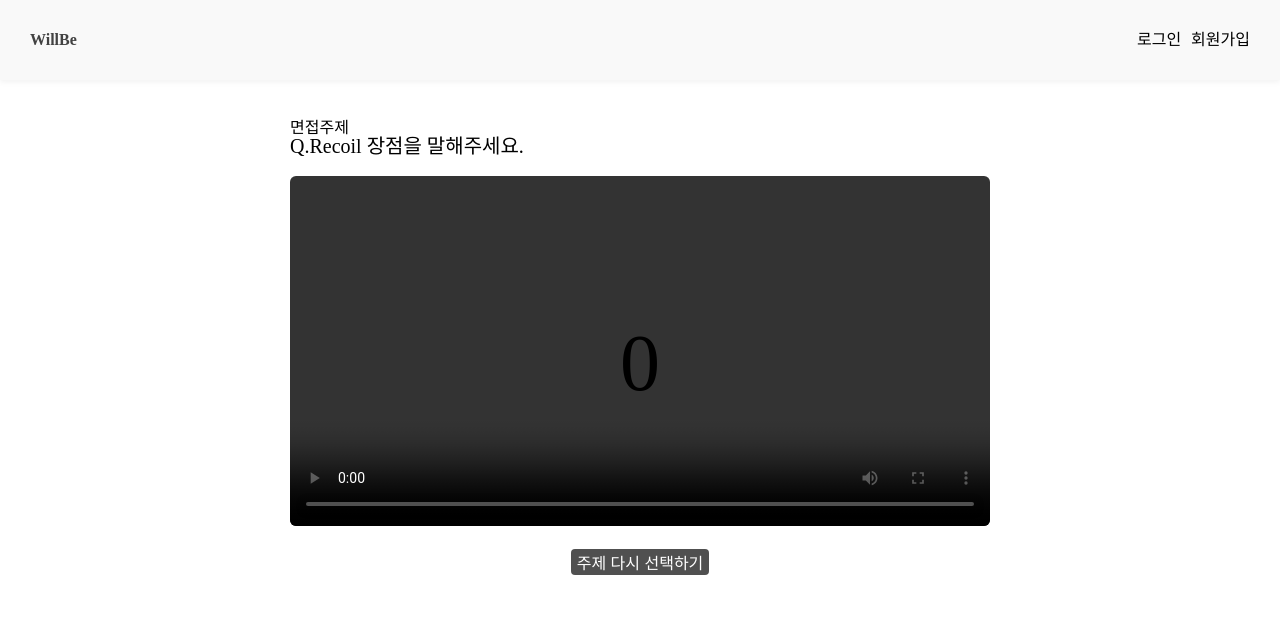
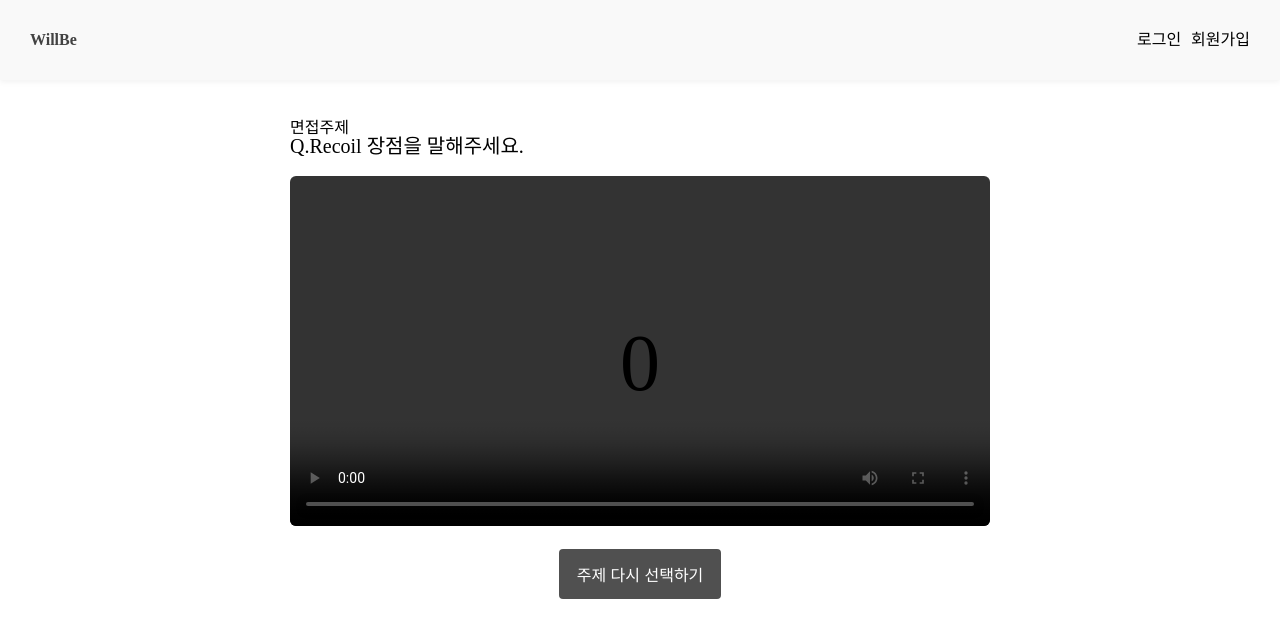
Before and after one commit to Will-BE-Developer/Frontend, a React (Create React App) app: page /interview/recording in a window 1280 px wide. Shown: the top 638 px of the page. Built offline with nearby package versions, Linux system fonts and the light colour scheme; no server answers; a web font is replaced by a local one.

Commit message:
Feat: UI-button 수정 & 카테고리 불러오기 api적용

```diff
--- a/src/components/UI/GlobalButton.jsx
+++ b/src/components/UI/GlobalButton.jsx
@@ -10,7 +10,7 @@ const GlobalButton = (props) => {
     margin,
     background,
     padding,
-    width,
+    _width,
     border,
   } = props;
 
@@ -19,7 +19,7 @@ const GlobalButton = (props) => {
     color,
     background,
     padding,
-    width,
+    _width,
     border,
   };
 
@@ -35,7 +35,7 @@ GlobalButton.defaultProps = {
   text: false,
   background: false,
   padding: false,
-  width: false,
+  _width: false,
   border: false,
   onClick: () => {},
   color: "white",
@@ -46,26 +46,23 @@ const Button = styled.button`
   ${({ theme }) => {
     const { colors, device, calRem } = theme;
     return css`
-      width: ${(props) => (props.width ? props.width : "max-content")}
+      width: ${(props) => (props._width ? props._width : "max-content")};
       height: 50px;
       border-radius: 4px;
-      border: ${(props) => (props.border ? props.border : "none")}
-      padding: ${(props) => (props.padding ? props.padding : "11px 18px")}
-      ${(props) =>
-        props.margin ? `margin: ${props.margin};` : "margin-bottom: 12px;"}
+      border: ${(props) => (props.border ? props.border : "")};
+      padding: ${(props) => (props.padding ? props.padding : "11px 18px")};
+      margin: ${(props) => (props.margin ? props.margin : "")};
       font-size: ${calRem(16)};
-      ${(props) =>
-        props.color ? `color: ${props.color};` : `color: ${colors.white};`}
-      ${(props) =>
-        props.background
-          ? `background: ${props.background};`
-          : `background: ${colors.darkGrey};`}
+      color: ${(props) => (props.color ? props.color : colors.white)};
+      background: ${(props) =>
+        props.background ? props.background : colors.darkGrey};
       ${device.mobile} {
         height: 30px;
         font-size: ${calRem(12)};
       }
       &:hover {
-        background: ${colors.mediumGrey};
+        background: ${(props) =>
+          props.background ? colors.mediumGrey : props.background};
       }
     `;
   }}//
--- a/src/pages/InterviewRecording.jsx
+++ b/src/pages/InterviewRecording.jsx
@@ -1,5 +1,5 @@
 import { useState, useRef, useEffect, useCallback } from "react";
-import { useNavigate } from "react-router-dom";
+import { useNavigate, useLocation } from "react-router-dom";
 import RecordRTC from "recordrtc";
 import Countdown from "react-countdown";
 import Timer from "react-timer-wrapper";
@@ -8,8 +8,10 @@ import styled from "styled-components";
 import { BsAlarm, BsStopCircle } from "react-icons/bs";
 import GlobalButton from "../components/UI/GlobalButton";
 import InterviewForm from "../components/interview/InterviewForm";
+import instance from "../apis/axios";
 
 const InterviewRecording = () => {
+  const { state } = useLocation();
   const navigate = useNavigate();
   const videoRef = useRef(null);
   const recorderRef = useRef(null);
@@ -18,6 +20,9 @@ const InterviewRecording = () => {
   const [isStart, setIsStart] = useState(false);
   const [isEnd, setIsEnd] = useState(false);
   const [time, setTime] = useState();
+  const [question, setQuestion] = useState();
+
+  console.log(question);
 
   const recordingHandler = useCallback(async () => {
     try {
@@ -60,6 +65,15 @@ const InterviewRecording = () => {
       return;
     }
 
+    instance
+      .get(`/api/questions/${state}`)
+      .then((res) => {
+        setQuestion(res.data);
+      })
+      .catch((err) => {
+        console.log(err);
+      });
+
     const timer = setTimeout(() => {
       recordingHandler();
     }, 5000);
@@ -67,7 +81,7 @@ const InterviewRecording = () => {
     return () => {
       clearTimeout(timer);
     };
-  }, [recordingHandler, isEnd]);
+  }, [recordingHandler, isEnd, state]);
 
   const stopRecordingHandler = () => {
     recorderRef.current.stopRecording(() => {
--- a/src/pages/InterviewTopic.jsx
+++ b/src/pages/InterviewTopic.jsx
@@ -1,30 +1,30 @@
 import styled from "styled-components";
-import { useState } from "react";
+import { useState, useEffect } from "react";
 import { useNavigate } from "react-router-dom";
 import { HiChevronRight } from "react-icons/hi";
-
-const TOPIC = [
-  "면접주제 1",
-  "면접주제 2",
-  "면접주제 3",
-  "면접주제 4",
-  "면접주제 5",
-  "면접주제 6",
-  "면접주제 7",
-  "면접주제 8",
-  "면접주제 9",
-  "면접주제 10",
-];
+import instance from "../apis/axios";
 
 const InterviewTopic = () => {
+  const [topic, setTopic] = useState([]);
   const [selectTopic, setSelectTopic] = useState();
   const navigate = useNavigate();
+
+  useEffect(() => {
+    instance
+      .get("/api/categories")
+      .then((res) => {
+        setTopic(res.data.categories);
+      })
+      .catch((err) => {
+        console.log(err);
+      });
+  }, []);
 
   return (
     <TopicBox>
       <p className="title">면접 주제를 선정해주세요.</p>
       <div className="topic">
-        {TOPIC.map((topic, index) => {
+        {topic.map((topic, index) => {
           return (
             <label key={index}>
               <input
@@ -41,7 +41,9 @@ const InterviewTopic = () => {
       <div style={{ display: "flex", justifyContent: "center" }}>
         <button
           className="startBtn"
-          onClick={() => navigate("/interview/recording")}
+          onClick={() =>
+            navigate("/interview/recording", { state: selectTopic })
+          }
         >
           면접 시작하기
           <HiChevronRight />
@@ -66,6 +68,7 @@ const TopicBox = styled.div`
   }
 
   & .topic {
+    text-align: start;
     padding: 0px 120px;
     margin-top: 40px;
     display: grid;
--- a/src/styles/theme.js
+++ b/src/styles/theme.js
@@ -8,6 +8,7 @@ const colors = {
   white: "#FFFFFF",
   black: "#424242",
   headerBgColor: "#F9F9F9",
+  errorMsg: "red",
 
   // 4 main colors
   green: "#92A094",
```
